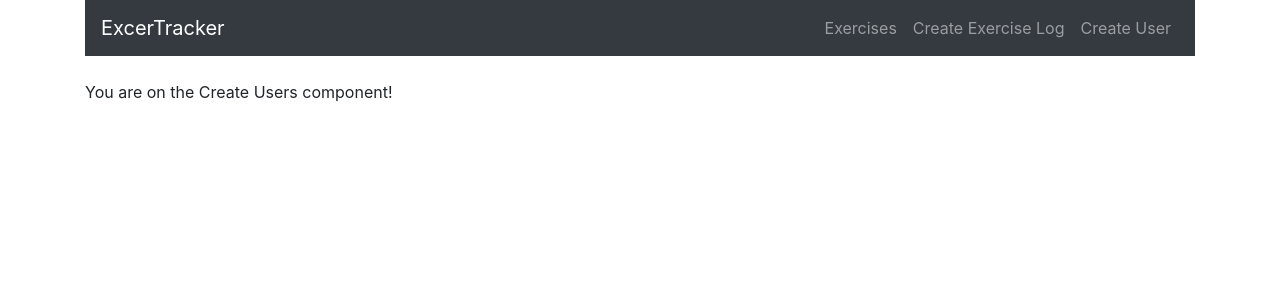
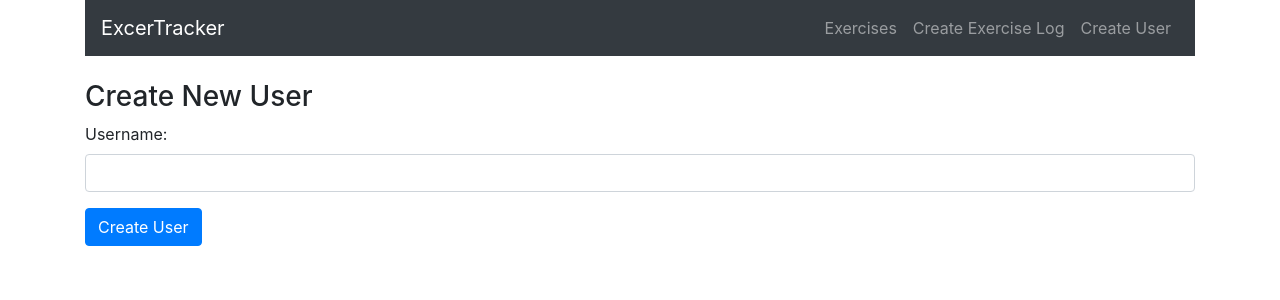
Before and after one commit to Ullvang/MERN-Tutorial, a React (Create React App) app: page /user in a window 1280 px wide. Shown: the top 300 px of the page. Built offline with nearby package versions, Linux system fonts and the light colour scheme.

Commit message:
updated create user component

```diff
--- a/package.json
+++ b/package.json
@@ -6,6 +6,7 @@
     "@testing-library/jest-dom": "^4.2.4",
     "@testing-library/react": "^9.5.0",
     "@testing-library/user-event": "^7.2.1",
+    "axios": "^0.19.2",
     "react": "^16.13.1",
     "react-datepicker": "^2.16.0",
     "react-dom": "^16.13.1",
--- a/src/components/create-user.component.js
+++ b/src/components/create-user.component.js
@@ -1,10 +1,65 @@
 import React, { Component } from "react";
+import axios from "axios";
 
 export default class CreateUsers extends Component {
+  constructor(props) {
+    super(props);
+
+    this.onChangeUsername = this.onChangeUsername.bind(this);
+    this.onSubmit = this.onSubmit.bind(this);
+
+    this.state = {
+      username: "",
+    };
+  }
+
+  onChangeUsername(e) {
+    this.setState({
+      username: e.target.value,
+    });
+  }
+
+  onSubmit(e) {
+    e.preventDefault();
+
+    const user = {
+      username: this.state.username,
+    };
+
+    console.log(user);
+
+    axios
+      .post("http://localhost:5000/users/add", user)
+      .then((res) => console.log(res.data));
+
+    this.setState({
+      username: "",
+    });
+  }
+
   render() {
     return (
       <div>
-        <p>You are on the Create Users component!</p>
+        <h3>Create New User</h3>
+        <form onSubmit={this.onSubmit}>
+          <div className="form-group">
+            <label>Username: </label>
+            <input
+              type="text"
+              required
+              className="form-control"
+              value={this.state.username}
+              onChange={this.onChangeUsername}
+            ></input>
+          </div>
+          <div className="form-group">
+            <input
+              type="submit"
+              value="Create User"
+              className="btn btn-primary"
+            ></input>
+          </div>
+        </form>
       </div>
     );
   }
--- a/src/index.js
+++ b/src/index.js
@@ -1,7 +1,6 @@
 import React from "react";
 import ReactDOM from "react-dom";
 import App from "./App";
-import * as serviceWorker from "./serviceWorker";
 
 ReactDOM.render(
   <React.StrictMode>
```
Also changed, not shown: 1 other file (tests, documents, lock files or other folders).
